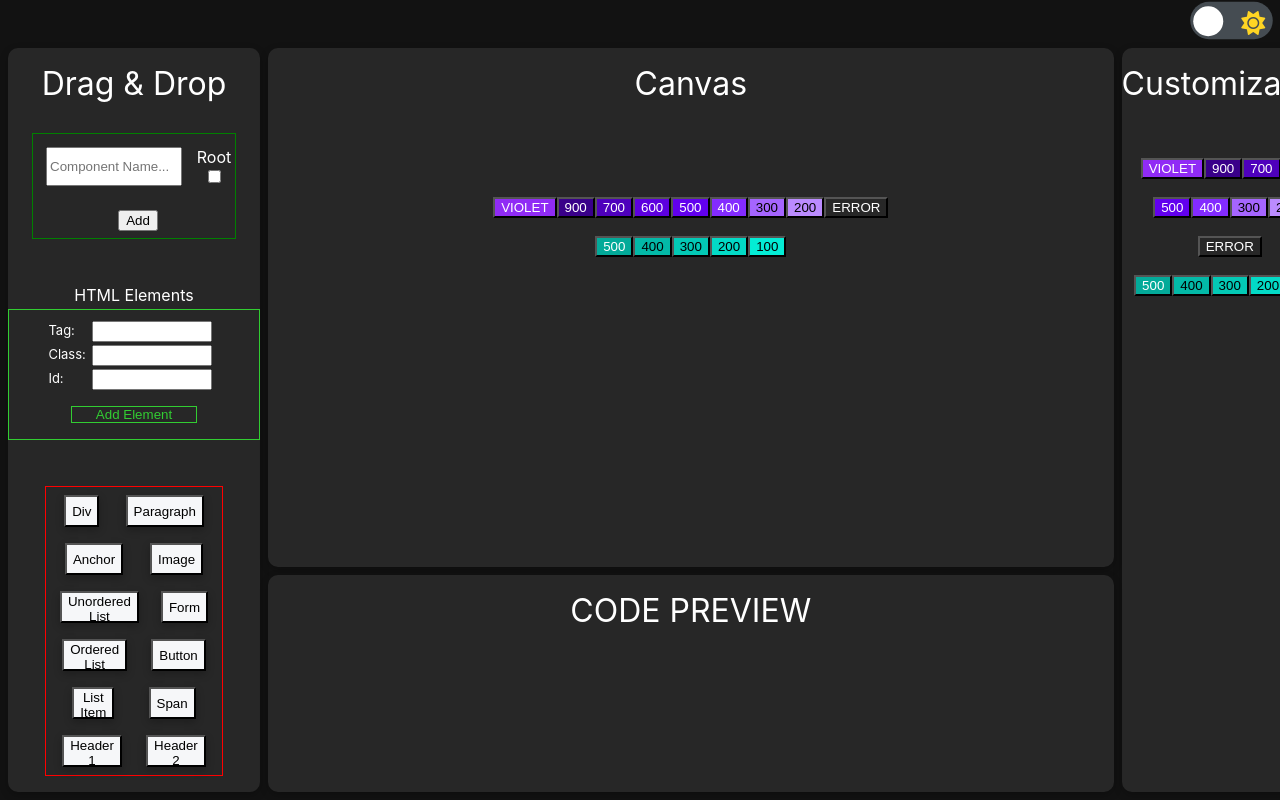
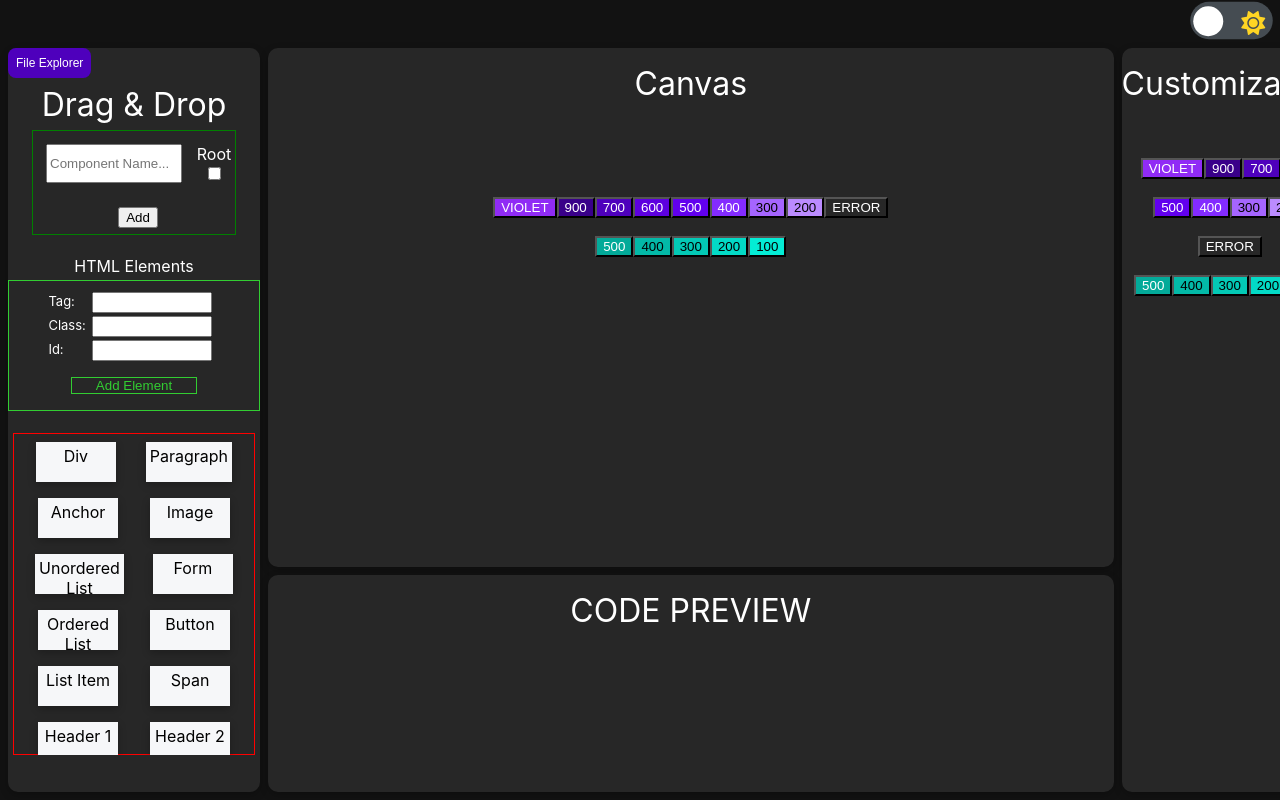
Before and after one commit to oslabs-beta/fflow, a React app: page / in a window 1280 px wide. Shown: the top 800 px of the page. Built offline with nearby package versions, Linux system fonts and the light colour scheme.

Commit message:
basic outline of dnd tags

```diff
--- a/src/components/Button.jsx
+++ /dev/null
@@ -1,23 +0,0 @@
-import * as React from 'react';
-import '../stylesheets/Button.css';
-
-const Button = () => {
-  return (
-    <div id='button-container'>
-        <button id='div-component'>Div</button>
-        <button id='paragraph-component'>Paragraph</button>
-        <button id='anchor-component'>Anchor</button>
-        <button id='image-component'>Image</button>
-        <button id='unordered-list-component'>Unordered List</button>
-        <button id='form-component'>Form</button>
-        <button id='ordered-list-component'>Ordered List</button>
-        <button id='button-component'>Button</button>
-        <button id='list-item-component'>List Item</button>
-        <button id='span-component'>Span</button>
-        <button id='header-1-component'>Header 1</button>
-        <button id='heard-2-component'>Header 2</button>
-      </div>
-  )
-}
-
-export default Button;
--- a/src/components/DnD.jsx
+++ b/src/components/DnD.jsx
@@ -2,15 +2,18 @@ import * as React from 'react';
 import '../stylesheets/DnD.css';
 import CompCreator from './compCreator';
 import TagCreator from './TagCreator';
-import Button from './Button';
+import DragList from './DragList';
 
 const DnD = () => {
   return (
     <div className="dndContainer">
-      Drag & Drop
-      <CompCreator />
-      <TagCreator />
-      <Button />
+      <button id='explorer'>File Explorer</button>
+      <div id="dndBody">
+        Drag & Drop
+        <CompCreator />
+        <TagCreator />
+        <DragList />
+      </div>
     </div>
   )
 }
--- /dev/null
+++ b/src/components/DragList.jsx
@@ -0,0 +1,57 @@
+import * as React from 'react';
+import '../stylesheets/DragList.css';
+import { DragDropContext, Droppable, Draggable } from 'react-beautiful-dnd';
+
+const DragList = () => {
+  const items = {
+    divTag: 'Div',
+    pTag: 'Paragraph',
+    aTag: 'Anchor',
+    imgTag: 'Image',
+    ulTag: 'Unordered List',
+    formTag: 'Form',
+    olTag: 'Ordered List',
+    buttonTag: 'Button',
+    liTag: 'List Item',
+    spanTag: 'Span',
+    h1Tag: 'Header 1',
+    h2Tag: 'Header 2',
+  }
+  // const tags = [];
+  const [tags, updateTags] = React.useState([])
+  let count = 0;
+
+  for(const id in items){
+    const label = items[id];
+    tags.push(
+      <Draggable key={count} draggableId={id} index={count++}>
+        {(provided) => (
+          <div
+            className='dragItems'
+            id={id}
+            ref={provided.innerRef}
+            {...provided.draggableProps}
+            {...provided.dragHandleProps}
+          >
+            <p>{label}</p>
+          </div>
+        )}
+      </Draggable>
+    )
+  }
+
+  return (
+    <DragDropContext>
+      <Droppable droppableId='htmlTags'>
+        {(provided) => (
+          <div id='button-container' {...provided.droppableProps} ref={provided.innerRef}>
+            {tags}
+            {/* {provided.placeholder} */}
+          </div>
+        )}
+      </Droppable>
+    </DragDropContext>
+  )
+}
+
+export default DragList;
--- a/src/stylesheets/App.css
+++ b/src/stylesheets/App.css
@@ -1,3 +1,7 @@
+html, body {
+  height: 100%;
+}
+
 :root {
   --backgroundColor: #121212;
   --secondaryBackgroundColor: #272727;
--- a/src/stylesheets/Button.css
+++ /dev/null
@@ -1,17 +0,0 @@
-#button-container {
-  display: flex;
-  flex-wrap: wrap;
-  justify-content: space-evenly;
-  align-items: space-between;
-  width: 11rem;
-  border: 1px solid red;
-}
-
-#button-container button {
-  flex: 0 0 2rem;
-  margin: 0.5rem 0.5rem;
-  background-color: var(--neutral-100);
-  box-shadow: rgba(0, 0, 0, 0.24) 0px 3px 8px;
-  height: 4vh;
-  width: auto;
-}
--- a/src/stylesheets/DnD.css
+++ b/src/stylesheets/DnD.css
@@ -1,10 +1,38 @@
 .dndContainer {
-  display: flex;
-  justify-content: space-between;
-  align-items: center;
-  flex-direction: column;
+  position: relative;
+  padding: 0 !important;
   grid-area: dnd;
   background-color: var(--thirdBackgroundColor);
   border-radius: 10px;
   box-shadow: rgba(0, 0, 0, 0.24) 0px 3px 8px;
 }
+
+#dndBody {
+  display: flex;
+  position: relative;
+  top: 5%;
+  height: 90%;
+  flex-direction: column;
+  justify-content: space-between;
+  align-items: center;
+  overflow-y: scroll;
+}
+
+#explorer {
+  position: absolute;
+  top: 0;
+  left: 0;
+  font-size: 1.5vh;
+  padding: 0.5rem;
+  cursor: pointer;
+  color: white;
+  background-color: var(--purple-700);
+  border: none;
+  border-radius: 0.5rem;
+  transition: 200ms;
+}
+
+#explorer:active {
+  box-shadow: inset 0.1rem 0.1rem 1rem var(--purple-900);
+  transition: 200ms;
+}
--- /dev/null
+++ b/src/stylesheets/DragList.css
@@ -0,0 +1,25 @@
+#button-container {
+  display: flex;
+  flex-flow: row wrap;
+  justify-content: space-evenly;
+  align-items: space-between;
+  width: 15rem;
+  height: 40vh;
+  border: 1px solid red;
+}
+
+#button-container div {
+  flex: 0 0 5rem;
+  margin: 0.5rem;
+  color: black;
+  background-color: var(--neutral-100);
+  box-shadow: rgba(0, 0, 0, 0.24) 0px 3px 8px;
+  height: 5vh;
+}
+
+.dragItems p {
+  position: relative;
+  margin: 0.5vh;
+  font-size: 1rem;
+  min-height: 3vh;
+}
```
